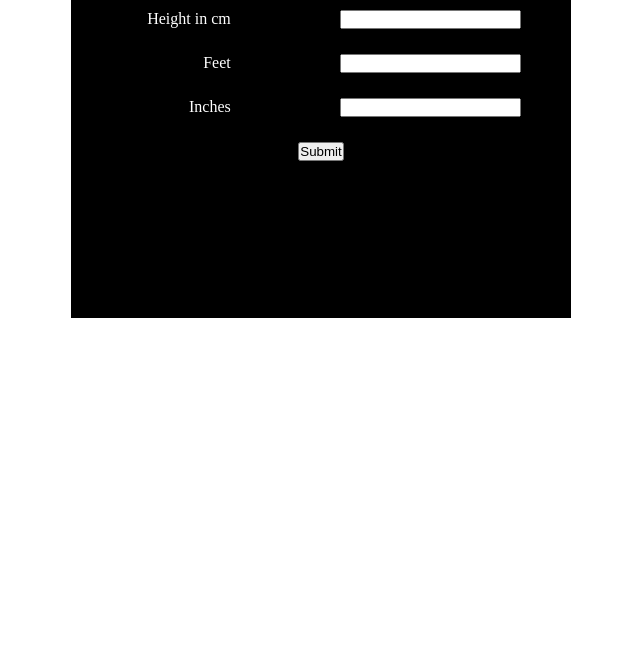
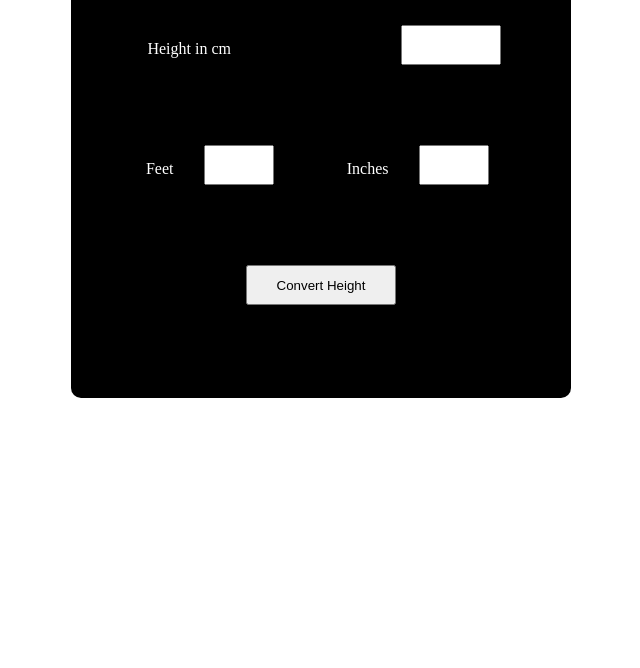
Before and after one commit to joaofelipe0202/height_converter, a plain HTML site: page index.html in a window 1280 px wide. Shown: the part 132-800 px from the top of the page, without its empty margins (319-959 px from the left). Drawn offline with Linux system fonts and the light colour scheme.

Commit message:
create the style template

```diff
--- a/css/style.css
+++ b/css/style.css
@@ -7,8 +7,9 @@
 form {
   margin: 50px auto;
   width: 500px;
-  height: 400px;
+  height: 480px;
   background-color: black;
+  border-radius: 10px;
 }
 
 h1 {
@@ -20,7 +21,7 @@ h1 {
 .box {
   display: flex;
   justify-content: space-around;
-  margin: 25px auto;
+  margin: 40px auto;
 }
 
 label {
@@ -28,13 +29,32 @@ label {
   color: white;
   width: 120px;
   text-align: right;
-  padding-right: 10px;
+  padding-top: 15px;
+  padding-right: 30px;
 }
 
-.names {
-  text-align: left;
+label .cm {
+  justify-content: center;
 }
 
-.add-values {
+.centimeters {
+  width: 100px;
+  height: 40px;
+}
 
+.height-converted {
+  display: flex;
+  justify-content: center;
+  align-items: center;
+  padding-right: 70px;
 }
+
+.values {
+  width: 70px;
+  height: 40px;
+}
+
+.convert-height {
+  width: 150px;
+  height: 40px;
+}
--- a/index.html
+++ b/index.html
@@ -16,15 +16,15 @@
     <div class="height-converted">
       <div class="box">
         <label for="feet">Feet</label>
-        <input type='text' class='centimeters'>
+        <input type='text' class='values'>
       </div>
       <div class="box">
         <label for="feet">Inches</label>
-        <input type='text' class='centimeters'>
+        <input type='text' class='values'>
       </div>
     </div>
     <div class="box">
-      <input class='convert-height' type='submit'>
+      <input class='convert-height' type='submit' value='Convert Height'>
     </div>
     <div class="height-converted"></div>
   </form>
```
